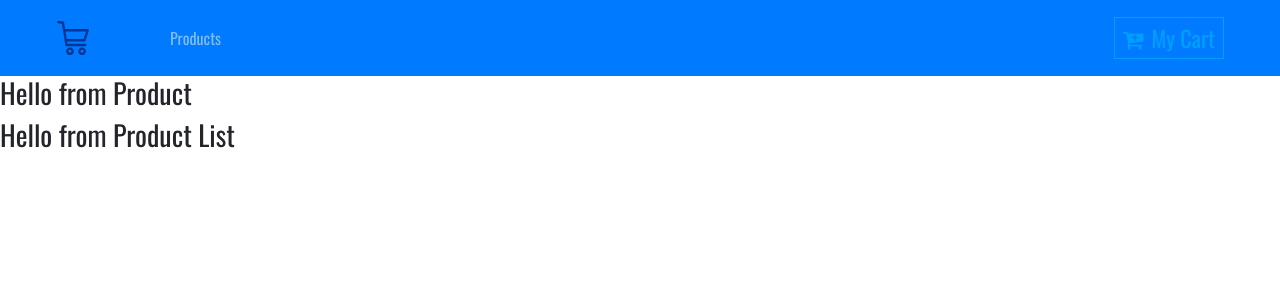
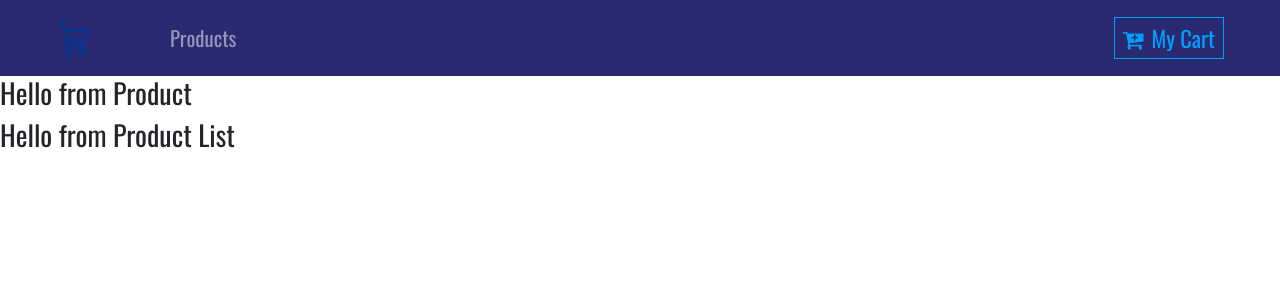
Before and after one commit to kenny-tech/store, a React (Create React App) app: page / in a window 1280 px wide. Shown: the top 300 px of the page. Built offline with nearby package versions, Linux system fonts and the light colour scheme.

Commit message:
Modified navbar to styled component

```diff
--- a/src/components/Navbar.js
+++ b/src/components/Navbar.js
@@ -7,7 +7,7 @@
 export default class Navbar extends Component {
     render() {
         return (
-            <nav className="navbar navbar-expand-sm bg-primary navbar-dark px-sm-5">
+            <NavWrapper className="navbar navbar-expand-sm navbar-dark px-sm-5">
                 <Link to='/'>
                     <img src={logo} alt="store" className="navbar-brand"/>
                 </Link>
@@ -26,7 +26,16 @@
                         My cart
                     </ButtonContainer>
                 </Link>
-            </nav>
+            </NavWrapper>
         );
     }
 }
+
+const NavWrapper = styled.nav`
+    background: var(--mainBlue);
+    .nav-link{
+        color:var(--mainWhite);
+        font-size:1.3rem;
+        text-transform:capitalize;
+    }
+`
```
